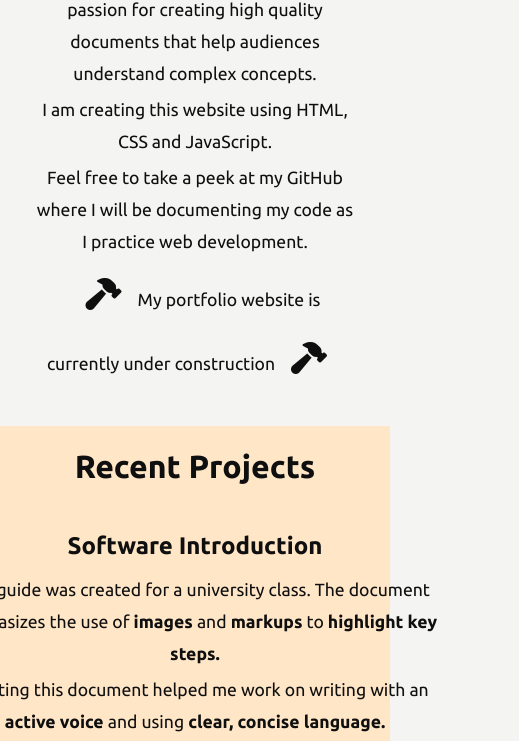
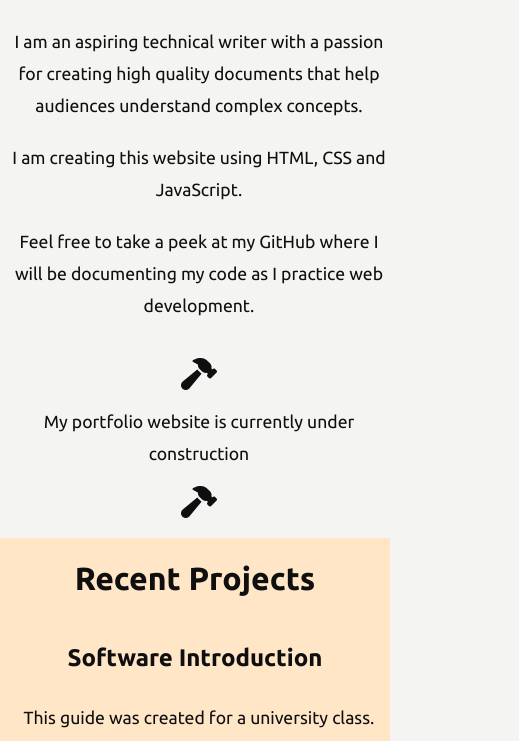
Before and after one commit to maxelaak/maxelaak.github.io, a plain HTML site: page index.html in a window 390 px wide. Shown: the part 651-1392 px from the top of the page, 519 px wide, since content can reach past the window. Drawn offline with Linux system fonts and the light colour scheme.

Commit message:
fixed issues with mobile device display

```diff
--- a/portfolio.css
+++ b/portfolio.css
@@ -70,7 +70,7 @@ a:hover {
 header {
     background-color: var(--secondary-color);
     padding: 1rem;
-    width: 100%;
+
 }
 
 #nav .menu {
@@ -137,7 +137,7 @@ header {
 
 #about {
     background-color: var(--primary-color);
-    margin: 2rem;
+    margin: 0rem;
     text-align: center;
     display: flex;
     flex-direction: column;
@@ -252,6 +252,13 @@ footer ul li a:hover {
 
 /* Mobile Styles */
 @media  (max-width: 40rem) {
+    *{
+        width: 100%;
+    }
+
+    p {padding-top: 1rem;
+    }
+
     header {
         padding: 1rem;
     }
@@ -276,6 +283,8 @@ footer ul li a:hover {
     nav ul {
         align-items: center;
     }
+
+
 
 }
 
```
